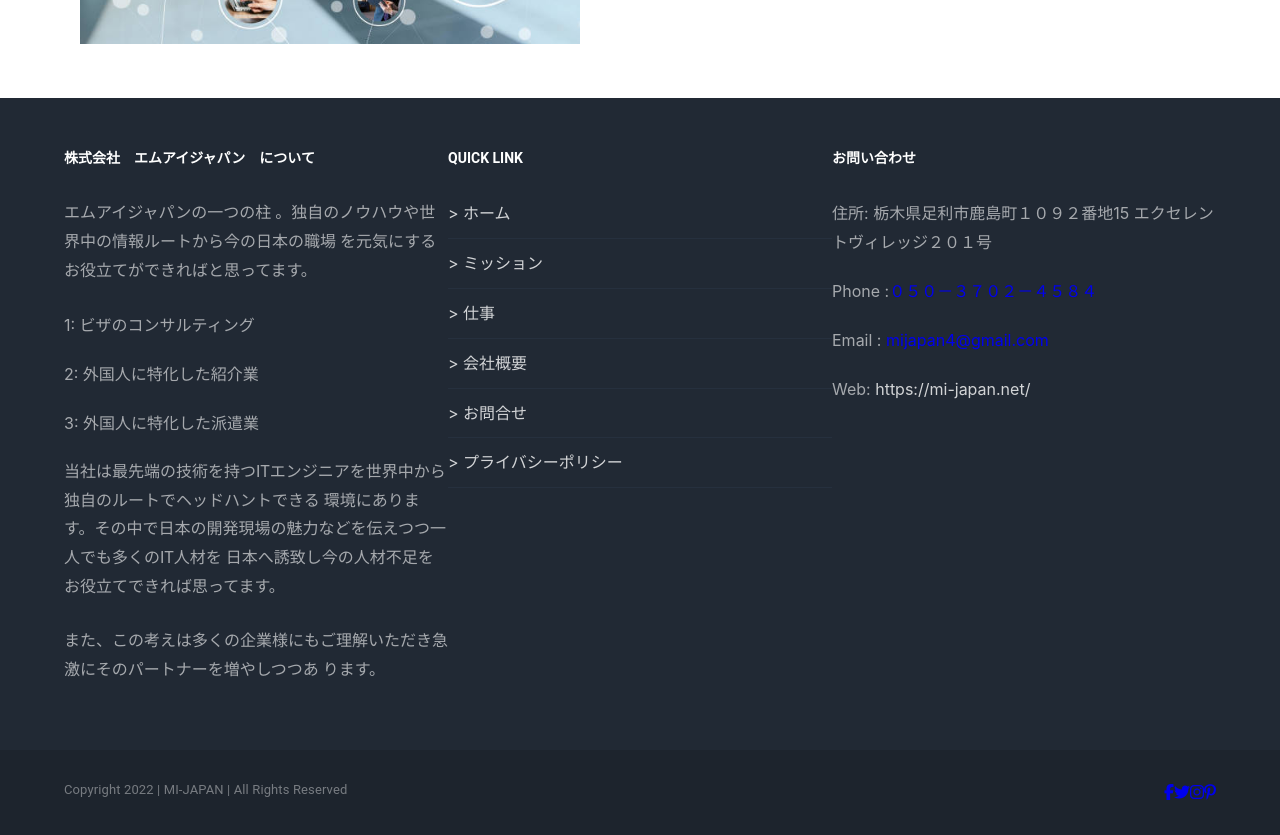
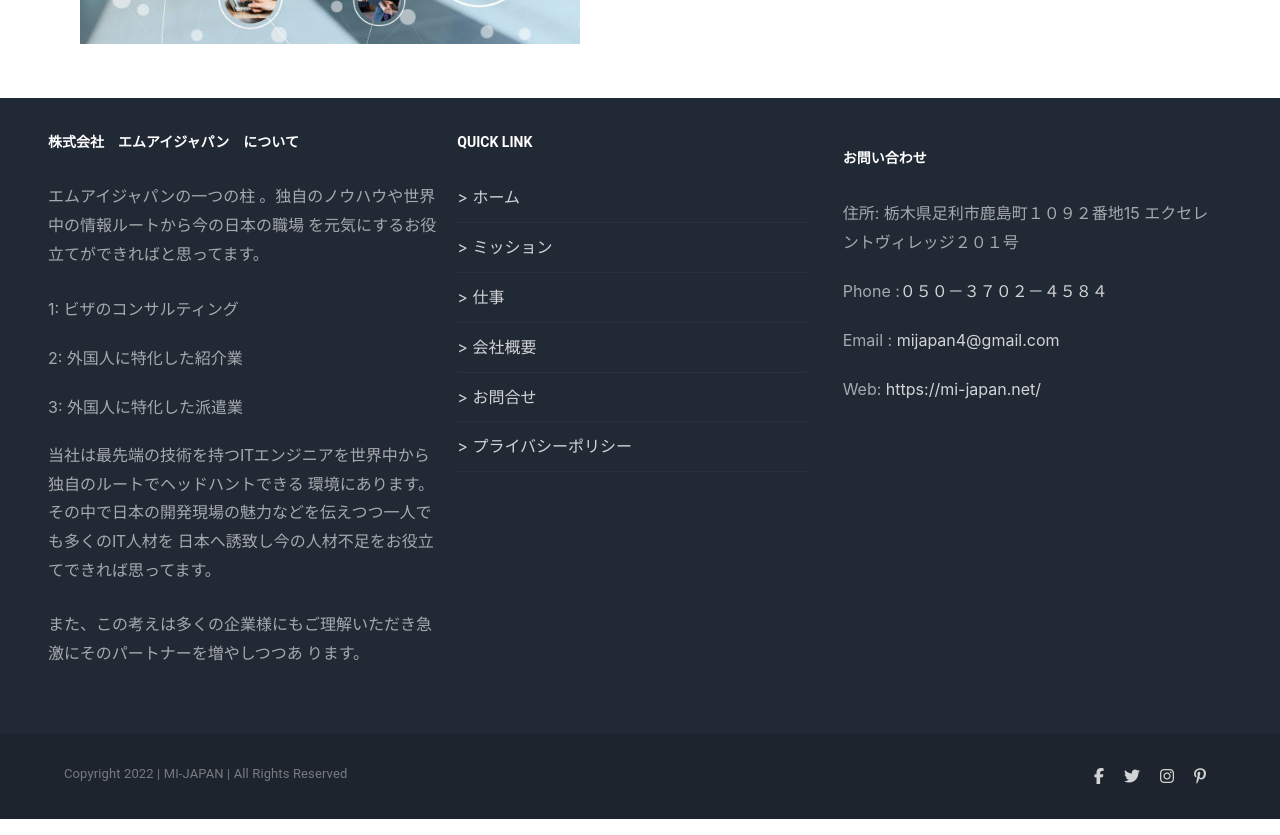
Before and after one commit to programmersajeeb/japanese_project_1, a React (Create React App) app: page /job in a window 1280 px wide. Shown: the part 1200-2035 px from the top of the page. Built offline with nearby package versions, Linux system fonts and the light colour scheme.

Commit message:
footer complete

```diff
--- a/src/assets/css/Footer.module.css
+++ b/src/assets/css/Footer.module.css
@@ -35,3 +35,35 @@
 .link:hover{
   color: var(--green);
 }
+.footerSocial > a{
+  font-size: 16px;
+  margin: 0 10px 10px;
+  cursor: pointer;
+  transition-duration: .2s;
+  color: rgba(255,255,255,0.8);
+}
+.footerSocial{
+  display: inline-block;
+  position: relative;
+}
+
+.footerSocial .tooltiptext {
+  visibility: hidden;
+  /* width: 120px; */
+  background-color: #555;
+  color: #fff;
+  text-align: center;
+  border-radius: 6px;
+  padding: 5px 10px;
+  margin-bottom: 10px;
+
+  /* Position the tooltip */
+  position: absolute;
+  z-index: 1;
+  bottom: 100%;
+  left: 50%;
+  margin-left: -60px;
+}
+.footerSocial:hover .tooltiptext {
+  visibility: visible;
+}
--- a/src/components/Shared/Footer/Footer.js
+++ b/src/components/Shared/Footer/Footer.js
@@ -9,8 +9,7 @@
 	return (
 		<Box sx={{ backgroundColor: '#212934' }}>
 			<Container sx={{ padding: '50px 0' }}>
-				<Box>
-					<Grid container spacing={0}>
+					<Grid container spacing={2}>
 						<Grid xs={12} sm={6} md={4} xl={4}>
 							<Box>
 								<Typography variant="body1" gutterBottom className={styles.title}>
@@ -39,8 +38,7 @@
 							</Box>
 						</Grid>
 						<Grid xs={12} sm={6} md={4} xl={4}>
-							<Box>
-								<Box>
+								<Box sx={{padding:'0 20px'}}>
 									<Typography variant="body1" gutterBottom className={styles.title}>
 										QUICK LINK
 									</Typography>
@@ -53,10 +51,8 @@
 										<li><Link to='/' className={styles.link}>&gt; プライバシーポリシー</Link></li>
 									</ul>
 								</Box>
-							</Box>
 						</Grid>
 						<Grid item xs={12} sm={6} md={4} xl={4}>
-							<Box>
 								<Box>
 									<Typography variant="body1" gutterBottom className={styles.title}>
 										お問い合わせ
@@ -65,18 +61,16 @@
 										<li><span>住所:</span> 栃木県足利市鹿島町１０９２番地15
 											エクセレントヴィレッジ２０１号</li>
 
-										<li><span>Phone :</span><a href="tel:０５０３７０２４５８４">０５０－３７０２－４５８４</a></li>
+										<li><span>Phone :</span><a className={styles.link} href="tel:０５０３７０２４５８４">０５０－３７０２－４５８４</a></li>
 
-										<li><span>Email  :</span>	<a href="mailto:mijapan4@gmail.com">
+										<li><span>Email  :</span>	<a className={styles.link} href="mailto:mijapan4@gmail.com">
 											mijapan4@gmail.com
 										</a></li>
 										<li><span>Web:</span> <Link to='/' className={styles.link}>https://mi-japan.net/ </Link></li>
 									</ul>
 								</Box>
-							</Box>
 						</Grid>
 					</Grid>
-				</Box>
 			</Container>
 			<Box sx={{ backgroundColor: '#1D242D', padding: '30px 0' }}>
 				<Container>
@@ -87,10 +81,22 @@
 							</Typography>
 						</Box>
 						<Box>
+							<Box className={styles.footerSocial}>
 							<a href="#" target="_blank"><i class="fab fa-facebook-f"></i></a>
+							<span className={styles.tooltiptext}>Facebook</span>
+							</Box>
+							<Box className={styles.footerSocial}>
 							<a href="#" target="_blank"><i class="fab fa-twitter"></i></a>
+							<span className={styles.tooltiptext}>Twitter</span>
+							</Box>
+							<Box className={styles.footerSocial}>
 							<a href="#" target="_blank"><i class="fab fa-instagram"></i></a>
+							<span className={styles.tooltiptext}>Instagram</span>
+							</Box>
+							<Box className={styles.footerSocial}>
 							<a href="#" target="_blank"><i class="fab fa-pinterest-p"></i></a>
+							<span className={styles.tooltiptext}>Pinterest</span>
+							</Box>
 						</Box>
 					</Box>
 				</Container>
--- a/src/components/home/Announcement/Announcement/Announcement.js
+++ b/src/components/home/Announcement/Announcement/Announcement.js
@@ -20,7 +20,7 @@
                                     <Link className={styles.overlayIcon} to='/'><i class="fas fa-search"></i></Link>
                                 </Box>
                                 <Typography variant="h2" component="h2" className={styles.overlayTitle}>
-                                    May 2021 Established Luminous Co., Ltd.
+                                    {title}
                                 </Typography>
                                 <Link to='/' style={{display:'block',textAlign:'center', color:'#212934', fontSize:'13px'}}>
                                     news
```
